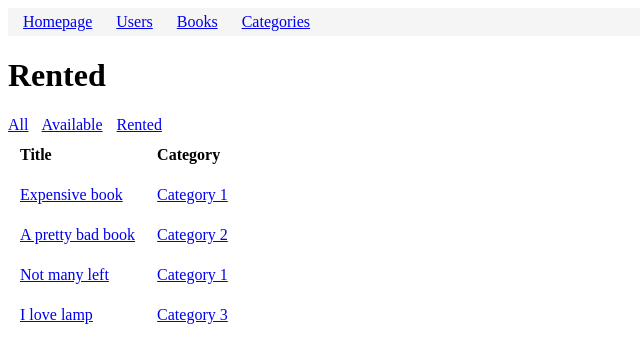
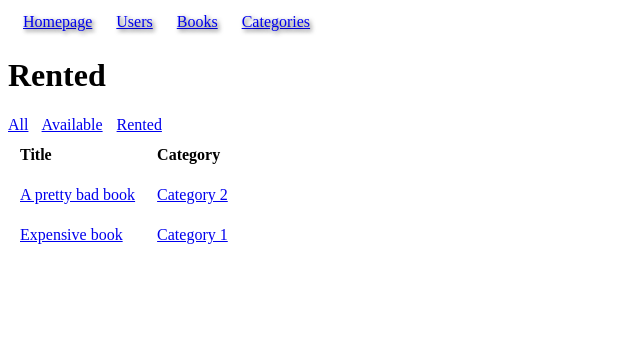
Before and after one commit to teesar/scoped-books, a Flask app: page /rented in a window 1280 px wide. Shown: the top 363 px of the page, without its empty margins (0-640 px from the left). Run offline with Flask 3, Linux system fonts and the light colour scheme.

Commit message:
refigured /rented query

```diff
--- a/app.py
+++ b/app.py
@@ -33,6 +33,7 @@ def categories():
 # route for showing individual category
 @app.route("/categories/<string:name>")
 def category_detail(name):
+    #ilike for case sensitivity
     statement = db.select(Book).where(Book.category.has(Category.name.ilike(name)))
     results = db.session.execute(statement).scalars()
     if not results:
@@ -67,16 +68,20 @@ def user(id):
 # route for showing available books
 @app.route("/available")
 def available():
-    statement = db.select(BookRental.book_id).where(BookRental.returned == None)
-    rented_book_ids = [id for id in db.session.execute(statement).scalars()]
-    available_books_stmt = db.select(Book).where(Book.id.notin_(rented_book_ids)).order_by(Book.title)
-    books = db.session.execute(available_books_stmt).scalars().all()
+    statement = (db.select(Book).where(~Book.rentals.any() | ~Book.rentals.any(BookRental.returned == None)).order_by(Book.title))
+    books = db.session.execute(statement).scalars().all()
+    # shitty version
+    # statement = db.select(BookRental.book_id).where(BookRental.returned == None)
+    # rented_book_ids = [id for id in db.session.execute(statement).scalars()]
+    # available_books_stmt = db.select(Book).where(Book.id.notin_(rented_book_ids)).order_by(Book.title)
+    # books = db.session.execute(available_books_stmt).scalars().all()
     return render_template("available.html", books=books)
 
 # route for showing rented books
 @app.route("/rented")
 def rented():
-    statement = db.select(BookRental).where(BookRental.returned == None)
+    # statement = db.select(BookRental).where(BookRental.rented < datetime.now()).where(BookRental.returned == None)
+    statement = db.select(Book).where(Book.rentals.any(BookRental.rented < datetime.now())).where(Book.rentals.any(BookRental.returned == None)).order_by(Book.title)
     results = db.session.execute(statement).scalars()
     return render_template("rented.html", results=results)
 
@@ -138,8 +143,9 @@ def rent_book(id):
 # api - add book
 @app.route("/api/books", methods=["POST"])
 def create_book():
+    data = request.get_json()
     # get json from the request
-    data = request.get_json()
+
     # set fields that the json must contain, then iterate and check each exists, return error if not
     required_fields = ["available", "category", "price", "rating", "title", "upc", "url"]
     for field in required_fields:
@@ -148,7 +154,8 @@ def create_book():
 
     available = data.get("available")
     category = data.get("category")
-    category_statement = db.select(Category).where(Category.name == category)
+
+    category_statement = db.select(Category).where(Category.name.ilike(category))
     category_check = db.session.execute(category_statement).scalar()
     # if category doesn't exist then add it to the database - flush to add to session but not commit yet
     if not category_check:
@@ -169,7 +176,7 @@ def create_book():
     if upc_check:
         return "A book with that UPC already exists", 400
 
-    # slightly convoluted type/value checks
+    # type/value checks
     if available <= 0 or type(available) != int:
         return "Available must be a positive integer", 400
     if type(price) != float or price <= 0:
--- a/models.py
+++ b/models.py
@@ -8,7 +8,7 @@ class Book(db.Model):
     price = mapped_column(DECIMAL(10, 2))
     available = mapped_column(Integer, default=0)
     rating = mapped_column(Integer)
-    upc = mapped_column(String)
+    upc = mapped_column(String, unique=True)
     url = mapped_column(String)
     category_id = mapped_column(Integer, ForeignKey("category.id"))
     category = relationship("Category", back_populates="books")
--- a/static/style.css
+++ b/static/style.css
@@ -11,8 +11,14 @@ th, td {
 }
 
 nav {
-    background-color: whitesmoke;
+
+    text-shadow: 2px 2px 4px rgba(0, 0, 0, 0.7);
+    color:black;
     padding: 5px;
+}
+
+a:visited {
+    color: inherit;
 }
 
 tr {
--- a/templates/rented.html
+++ b/templates/rented.html
@@ -15,8 +15,9 @@
 {% for book in results %}
 
 <tr>
-    <td><a href="{{ url_for('book', id=book.book.id) }}">{{ book.book.title }}</a></td>
-    <td><a href="{{ url_for('category_detail', name=book.book.category.name) }}">{{ book.book.category.name }}</a></td>
+
+    <td><a href="{{ url_for('book', id=book.id) }}">{{ book.title }}</a></td>
+    <td><a href="{{ url_for('category_detail', name=book.category.name) }}">{{ book.category.name }}</a></td>
 </tr>
 {% endfor %}
 </table>
```
Also changed, not shown: templates/base.html (+9 -0 lines), templates/home.html (+0 -8 lines), data/database.db, static/images/background2.jpg (added).
